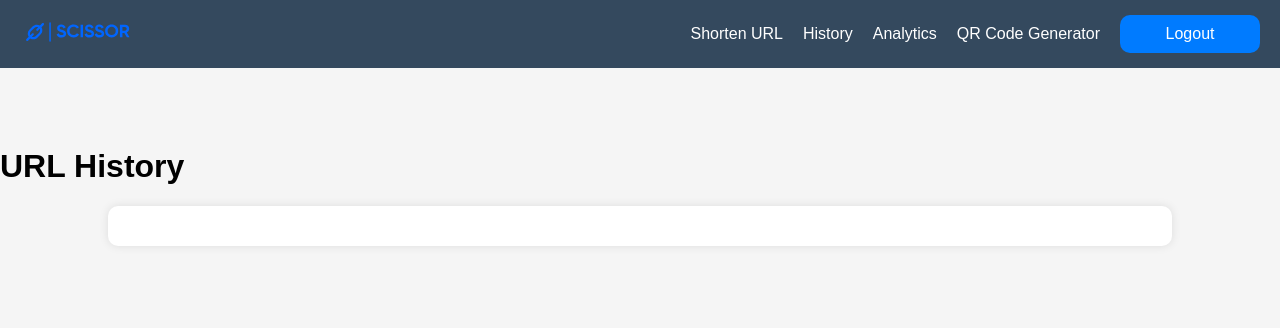
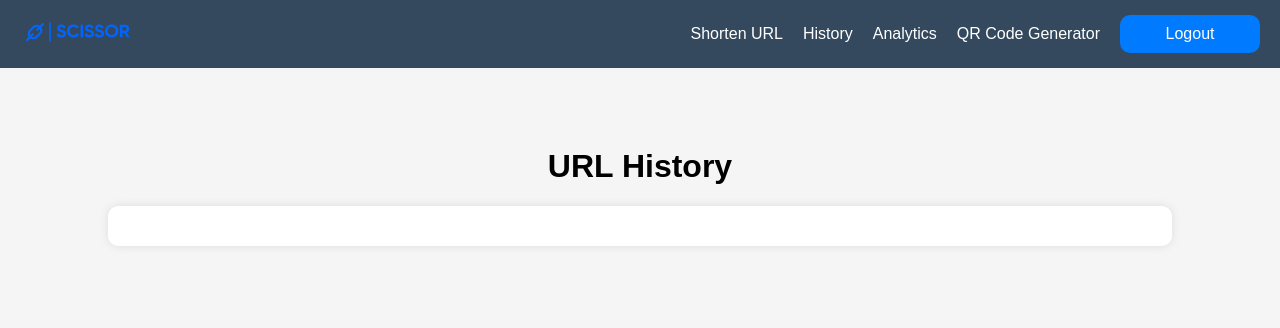
Before and after one commit to tonye0/scissor.io, a FastAPI app: template app/templates/history.html in a window 1280 px wide. Shown: the top 328 px of the page. Run offline with FastAPI, Linux system fonts and the light colour scheme; the template is opened without the code that fills it, so the values that code supplies are empty; parts of the project's set-up code (start-up, migrations or seed data) failed here and were passed over.

Commit message:
Update history.html

```diff
--- a/app/templates/history.html
+++ b/app/templates/history.html
@@ -45,6 +45,9 @@
             padding: 20px;
             background-color: #ffffff;
             border-radius: 10px;
+            text-align: center;
+        }
+        .history-title {
             text-align: center;
         }
 
```
